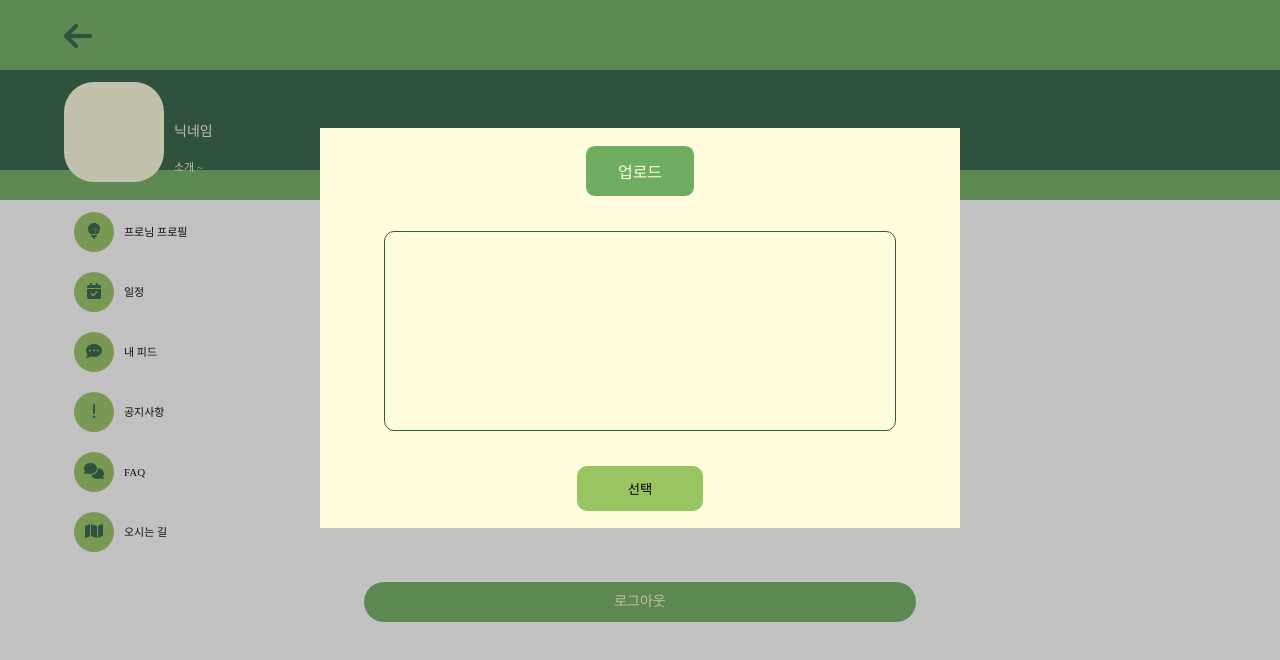
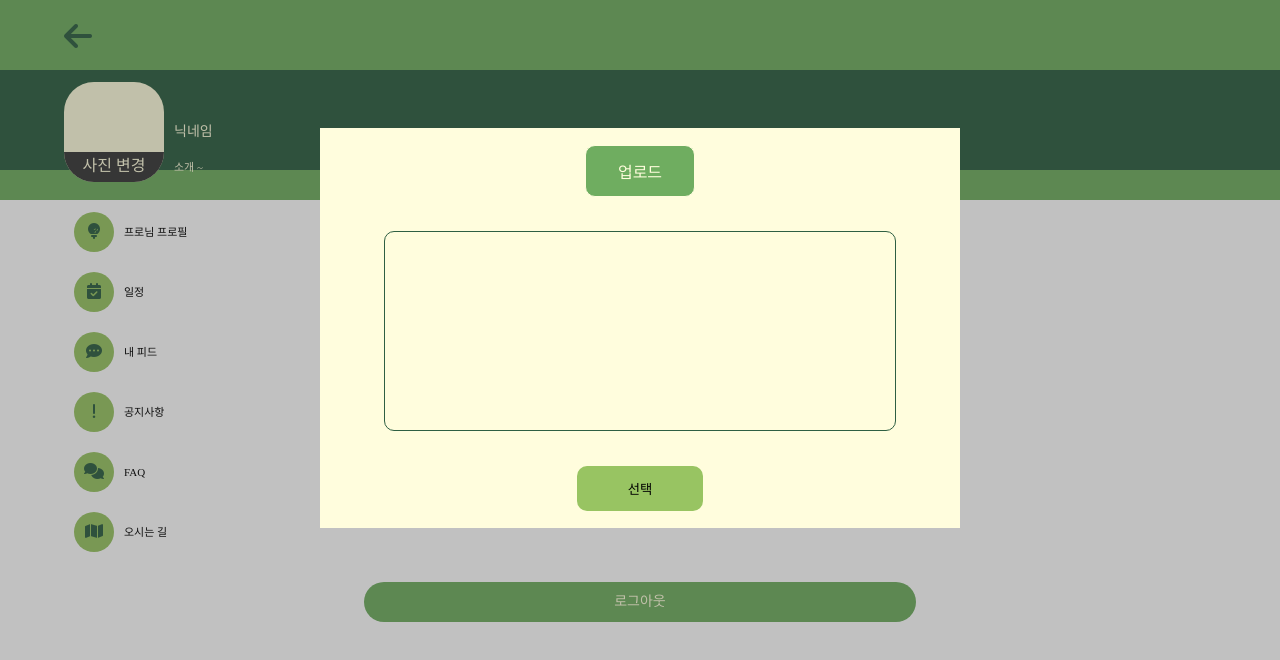
Before and after one commit to suimmmm/project-golf, a plain HTML site: page sub2-1.html in a window 1280 px wide. Drawn offline with Linux system fonts and the light colour scheme.

Commit message:
html scss 수정

```diff
--- a/scss/sub2.scss
+++ b/scss/sub2.scss
@@ -37,6 +37,18 @@
     @include wid-hei(100px, 100px);
     background-color: var(--color-f);
     border-radius: 30px;
+    position: relative;
+    overflow: hidden;
+
+    >#change-img{
+      position: absolute;
+      bottom: 0;
+      width: 100%;
+      height: 30px;
+      background-color: var(--color-e);
+      text-align: center;
+      color: var(--color-f);
+    }
   }
 
   >#txt-box{
@@ -125,6 +137,10 @@ h1{
     align-items: center;
     flex-direction: column;
 
+    input{
+      visibility: hidden;
+    }
+
     #img-box{
       width: 80%;
       height: 50%;
--- a/sub2-1.html
+++ b/sub2-1.html
@@ -22,7 +22,7 @@
     <section id="profile-box">
       <div id="img-box">
         <img src="" alt="" id="uploadimage">
-        <div id="change-img"></div>
+        <div id="change-img">사진 변경</div>
       </div>
       <div id="txt-box">
         <h4>닉네임</h4>
@@ -77,7 +77,6 @@
         <label for="input-file">업로드</label>
         <input type="file" name="" id="input-file" accept="image/*">
         <div id="img-box">
-          <img src="" alt="" id="uploadimage-b">
         </div>
         <div>
           <button id="check-box">선택</button>
```
Also changed, not shown: css/sub2.css.
